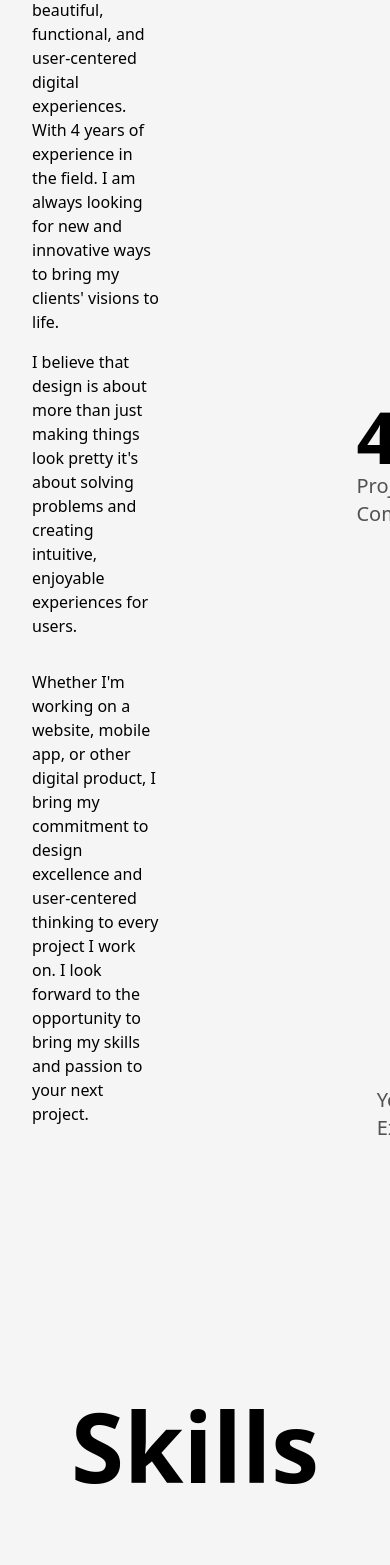
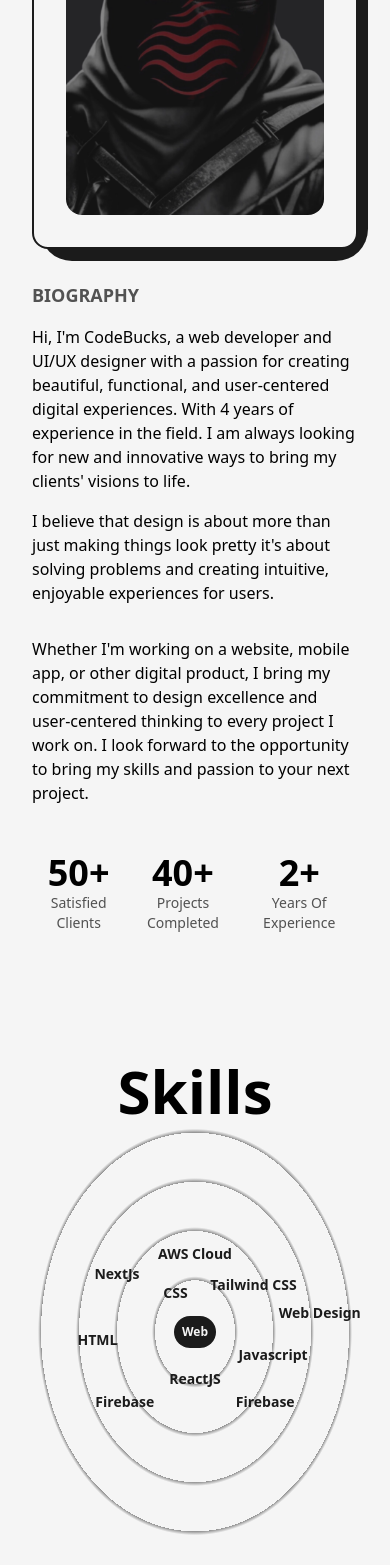
Before and after one commit to sebapch/portfolio3, a Next.js app: page /about in a window 390 px wide. Shown: the part 432-1997 px from the top of the page. Built offline with nearby package versions, Linux system fonts and the light colour scheme.

Commit message:
almost there

```diff
--- a/src/app/about/page.jsx
+++ b/src/app/about/page.jsx
@@ -1,37 +1,37 @@
-'use client'
+"use client";
 import AnimatedText from "@/components/AnimatedText";
 import Layout from "@/components/Layout";
 import Head from "next/head";
 import Image from "next/image";
 import React, { useEffect, useRef } from "react";
-import profilePic from '../../../public/images/profile/rojo.png'
+import profilePic from "../../../public/images/profile/rojo.png";
 import { useInView, useMotionValue, useSpring } from "framer-motion";
 import Skills from "@/components/Skills";
 import Experience from "@/components/Experience";
 import Education from "@/components/Education";
 
-const AnimatedNumber = ({value}) => {
-  const ref = useRef(0)
-  const motionValue  = useMotionValue(0)
-  const springValue = useSpring(motionValue, {duration: 3000})
-  const isInView = useInView(ref, {once: true});
+const AnimatedNumber = ({ value }) => {
+  const ref = useRef(0);
+  const motionValue = useMotionValue(0);
+  const springValue = useSpring(motionValue, { duration: 3000 });
+  const isInView = useInView(ref, { once: true });
 
-  useEffect(()=>{
-    if(isInView){
-      motionValue.set(value)
+  useEffect(() => {
+    if (isInView) {
+      motionValue.set(value);
     }
-  }, [isInView, value, motionValue])
+  }, [isInView, value, motionValue]);
 
-  useEffect(()=>{
-    springValue.on("change", (latest) =>{
-      if(ref.current && latest.toFixed(0) <= value){
-        ref.current.textContent = latest.toFixed(0)
+  useEffect(() => {
+    springValue.on("change", (latest) => {
+      if (ref.current && latest.toFixed(0) <= value) {
+        ref.current.textContent = latest.toFixed(0);
       }
-    })
-  }, [springValue, value])
+    });
+  }, [springValue, value]);
 
-  return <span ref={ref}></span>
-}
+  return <span ref={ref}></span>;
+};
 
 const page = () => {
   return (
@@ -42,9 +42,12 @@ const page = () => {
       </Head>
       <main className="flex w-full flex-col items-center justify-center dark:text-light ">
         <Layout className="pt-16">
-          <AnimatedText text="Passion Fuels Purpose!" className="mb-16 lg:!text-7xl sm:!text-6xl xs:!text-4xl sm:mb-8"/>
-          <div className="grid w-full grid-cols-8 gap-16 ">
-            <div className="col-span-3 flex flex-col items-start justify-start">
+          <AnimatedText
+            text="Passion Fuels Purpose!"
+            className="mb-16 lg:!text-7xl sm:!text-6xl xs:!text-4xl sm:mb-8"
+          />
+          <div className="grid w-full grid-cols-8 gap-16 sm:gap-8">
+            <div className="col-span-3 flex flex-col items-start justify-start xl:col-span-4 md:order-2 md:col-span-8">
               <h2 className="mb-4 text-lg font-bold uppercase text-dark/75 dark:text-light/75">
                 Biography
               </h2>
@@ -57,7 +60,7 @@ const page = () => {
               </p>
               <p className=" my-4 font-medium ">
                 I believe that design is about more than just making things look
-                pretty  it's about solving problems and creating intuitive,
+                pretty it's about solving problems and creating intuitive,
                 enjoyable experiences for users.
               </p>
               <p className="my-4 font-medium ">
@@ -68,35 +71,46 @@ const page = () => {
                 your next project.
               </p>
             </div>
-            <div className="col-span-3 relative h-max rounded-2xl border-2 border-solid border-dark bg-light p-8 dark:bg-dark dark:border-light ">
-              <div className="absolute top-0 -right-3 -z-10 w-[102%] h-[103%] rounded-[2rem] bg-dark dark:bg-light"/>
-              <Image src={profilePic} alt='Sebastian' className="w-full h-auto rounded-2xl" priority/>
+
+            <div className="col-span-3 relative h-max rounded-2xl border-2 border-solid border-dark bg-light p-8 dark:bg-dark dark:border-light  xl:col-span-4 md:order-1 md:col-span-8">
+              <div className="absolute top-0 -right-3 -z-10 w-[102%] h-[103%] rounded-[2rem] bg-dark dark:bg-light" />
+              <Image
+                src={profilePic}
+                alt="Sebastian"
+                className="w-full h-auto rounded-2xl"
+                sizes="(max-width: 768px) 100vw, (max-width: 1200px) 50vw, 33vw"
+                priority
+              />
             </div>
 
-            <div className="col-span-2 flex flex-col items-end justify-between ">
-
-              <div className="flex flex-col items-end justify-center">
-                <span className="iniline-block text-7xl font-bold ">
-                  <AnimatedNumber value={50}/>+
+            <div className="col-span-2 flex flex-col items-end justify-between xl:col-span-8 xl:flex-row xl:items-center md:order-3">
+              <div className="flex flex-col items-end justify-center xl:items-center">
+                <span className="iniline-block text-7xl font-bold md:text-6xl sm:text-5xl xs:text-4xl">
+                  <AnimatedNumber value={50} />+
                 </span>
-                <h2 className="text-xl font-medium capitalize text-dark/75 dark:text-light/75">Satisfied clients</h2>
+                <h2 className="text-xl font-medium capitalize text-dark/75 dark:text-light/75 xl:text-center md:text-lg sm:text-base xs:text-sm">
+                  Satisfied clients
+                </h2>
+              </div>
+              <div className="flex flex-col items-end justify-center xl:items-center">
+                <span className="iniline-block text-7xl font-bold md:text-6xl sm:text-5xl xs:text-4xl">
+                  <AnimatedNumber value={40} />+
+                </span>
+                <h2 className="text-xl font-medium capitalize text-dark/75 dark:text-light/75 xl:text-center md:text-lg sm:text-base xs:text-sm">
+                  Projects completed
+                </h2>
               </div>
 
-              <div className="flex flex-col items-end justify-center">
-                <span className="iniline-block text-7xl font-bold ">
-                <AnimatedNumber value={40}/>+
+              <div className="flex flex-col items-end justify-center xl:items-center">
+                <span className="iniline-block text-7xl font-bold md:text-6xl sm:text-5xl xs:text-4xl">
+                  <AnimatedNumber value={2} />+
                 </span>
-                <h2 className="text-xl font-medium capitalize text-dark/75 dark:text-light/75">Projects completed</h2>
+                <h2 className="text-xl font-medium capitalize text-dark/75 dark:text-light/75 xl:text-center md:text-lg sm:text-base xs:text-sm">
+                  Years of experience
+                </h2>
               </div>
+            </div>
 
-              <div className="flex flex-col items-end justify-center">
-                <span className="iniline-block text-7xl font-bold ">
-                <AnimatedNumber value={2}/>+
-                </span>
-                <h2 className="text-xl font-medium capitalize text-dark/75 dark:text-light/75">Years of experience</h2>
-              </div>
-
-            </div>
           </div>
           <Skills />
           <Experience />
--- a/src/components/Navbar.jsx
+++ b/src/components/Navbar.jsx
@@ -29,7 +29,7 @@ const CustomLink = ({ href, title, className = "" }) => {
 
 const CustomMobileLink = ({ href, title, className = "", toggle }) => {
 
-  const pathname = usePathname()
+  const router = useRouter()
 
 
   const handleClick = () =>{
@@ -41,7 +41,7 @@ const CustomMobileLink = ({ href, title, className = "", toggle }) => {
     <button href={href} className={`${className} relative group text-light dark:text-dark my-2`} onClick={handleClick}>
       {title}
       <span className={`h-[1px] inline-block w-0 bg-light absolute left-0 -bottom-0.5
-      group-hover:w-full transition-[width] ease duration-300 dark:bg-light ${pathname === href ? 'w-full' : 'w-0'} dark:bg-dark`}>
+      group-hover:w-full transition-[width] ease duration-300 dark:bg-dark ${router.asPath === href ? 'w-full' : 'w-0'} dark:bg-dark`}>
         &nbsp;
       </span>
     </button>
@@ -74,7 +74,7 @@ const Navbar = () => {
           <CustomLink href="/articles" title="Articles" className="mr-4" />
         </nav>
 
-        <nav className="flex items-center justify-center flex-wrap">
+        <nav className="flex items-center justify-center flex-wrap mt-2">
           <motion.a href="https://twitter.com" target={"_blank"}
           whileHover={{ y: -2}}
           whileTap={{scale: 0.9}}
--- a/src/components/Skills.jsx
+++ b/src/components/Skills.jsx
@@ -5,7 +5,8 @@ import {motion} from 'framer-motion'
 const Skill = ({name, x, y}) =>{
     return(
         <motion.div className='flex items-center justify-center rounded-full font-semibold bg-dark text-light
-            py-3 px-6 shadow-dark cursor-pointer absolute dark:text-dark dark:bg-light' whileHover={{scale:1.05}}
+            py-3 px-6 shadow-dark cursor-pointer absolute dark:text-dark dark:bg-light
+            lg:py-2 lg:px-4 md:text-sm md:py-1.5 md:px-3 xs:bg-transparent xs:dark:bg-transparent xs:text-dark xs:dark:text-light xs:font-bold' whileHover={{scale:1.05}}
             initial={{x:0, y:0}}
             whileInView={{x:x, y:y, transition:{duration:1.5}}}
             viewport={{once:true}}
@@ -18,10 +19,14 @@ const Skill = ({name, x, y}) =>{
 const Skills = () => {
   return (
     <>
-        <h2 className='font-bold text-8xl mt-64 w-full text-center'>Skills</h2>
-        <div className='w-full h-screen relative flex items-center justify-center rounded-full bg-circularLight dark:bg-circularDark' >
+        <h2 className='font-bold text-8xl mt-64 w-full text-center md:text-6xl md:mt-32'>Skills</h2>
+        <div className='w-full h-screen relative flex items-center justify-center rounded-full bg-circularLight dark:bg-circularDark
+        lg:h-[80vh] sm:h-[60vh] xs:h-[50vh] lg:bg-circularLightLg lg:dark:bg-circularDarkLg md:bg-circularLightMd md:dark:bg-circularDarkMd sm:bg-circularLightSm sm:dark:bg-circularDarkSm
+        ' >
             <motion.div className='flex items-center justify-center rounded-full font-semibold bg-dark text-light
-            p-8 shadow-dark cursor-pointer dark:text-dark dark:bg-light' whileHover={{scale:1.05}}>
+            p-8 shadow-dark cursor-pointer dark:text-dark dark:bg-light
+            lg:p-6 md:p-4 xs:text-xs xs:p-2
+            ' whileHover={{scale:1.05}}>
                 Web
             </motion.div>
             <Skill name="HTML" x='-25vw' y='2vw' />
```
Also changed, not shown: tailwind.config.js (+29 -8 lines).
